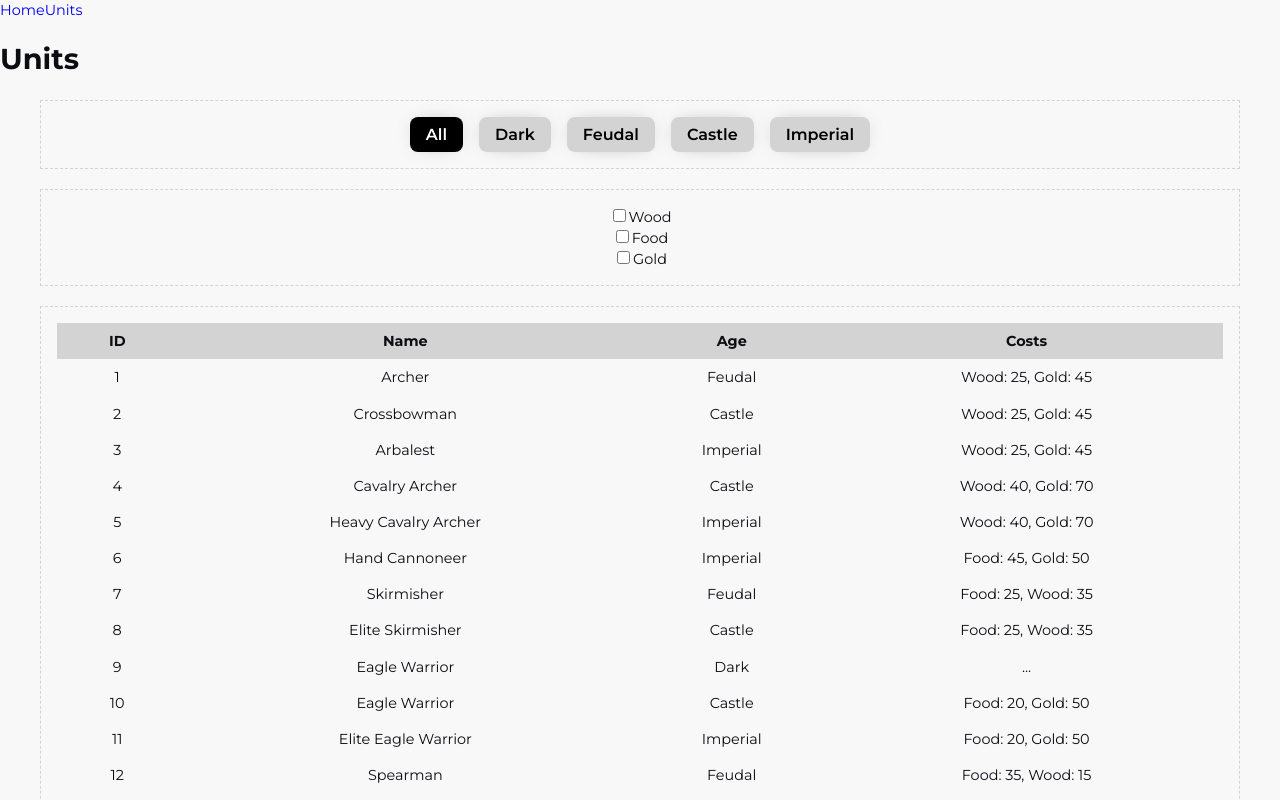
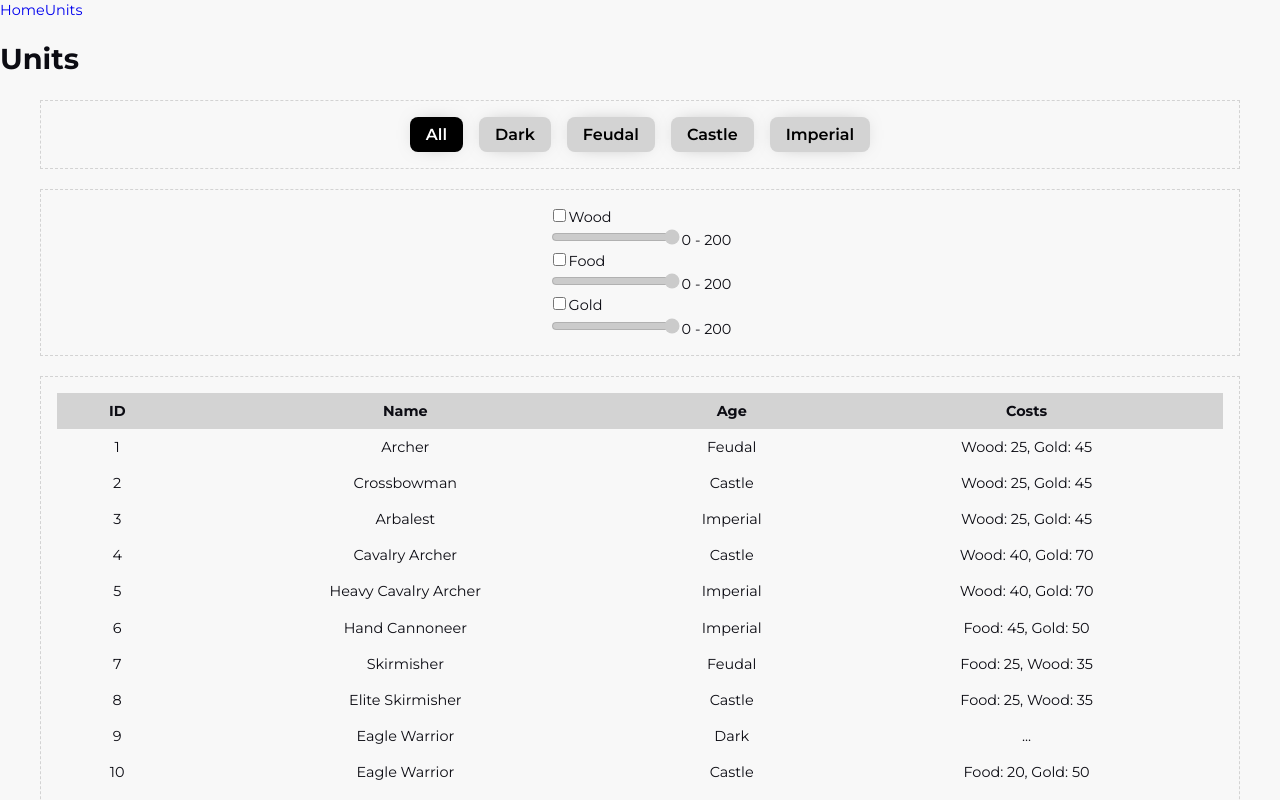
Before and after one commit to furcan/age-of-empires, a React (Create React App) app: page /units in a window 1280 px wide. Shown: the top 800 px of the page. Built offline with nearby package versions, Linux system fonts and the light colour scheme.

Commit message:
Filter Range Slider Beta

```diff
--- a/src/pages/units/Units.js
+++ b/src/pages/units/Units.js
@@ -35,9 +35,12 @@ function Units() {
 
   // filter => costs: begin
   const [filterCost, setFilterCost] = useState({
-    Wood: false,
-    Food: false,
-    Gold: false,
+    useWood: false,
+    rangeWood: 200,
+    useFood: false,
+    rangeFood: 200,
+    useGold: false,
+    rangeGold: 200,
   });
   // filter => costs: end
 
@@ -110,6 +113,60 @@ function Units() {
   }, [filterAge, filterCost]);
   // update data by state: end
 
+  // range wood: begin
+  const [rangeWood, setRangeWood] = useState(200);
+  const [mouseStateWood, setMouseStateWood] = useState(null);
+
+  const rangeWoodHandler = (event) => {
+    setRangeWood(Math.round(event.target.value));
+  };
+
+  useEffect(() => {
+    if (mouseStateWood === 'up') {
+      setFilterCost((prevState) => ({
+        ...prevState,
+        rangeWood: rangeWood,
+      }));
+    }
+  }, [mouseStateWood]);
+  // range wood: end
+
+  // range food: begin
+  const [rangeFood, setRangeFood] = useState(200);
+  const [mouseStateFood, setMouseStateFood] = useState(null);
+
+  const rangeFoodHandler = (event) => {
+    setRangeFood(Math.round(event.target.value));
+  };
+
+  useEffect(() => {
+    if (mouseStateFood === 'up') {
+      setFilterCost((prevState) => ({
+        ...prevState,
+        rangeFood: rangeFood,
+      }));
+    }
+  }, [mouseStateFood]);
+  // range food: end
+
+  // range gold: begin
+  const [rangeGold, setRangeGold] = useState(200);
+  const [mouseStateGold, setMouseStateGold] = useState(null);
+
+  const rangeGoldHandler = (event) => {
+    setRangeGold(Math.round(event.target.value));
+  };
+
+  useEffect(() => {
+    if (mouseStateGold === 'up') {
+      setFilterCost((prevState) => ({
+        ...prevState,
+        rangeGold: rangeGold,
+      }));
+    }
+  }, [mouseStateGold]);
+  // range gold: end
+
   return (
     <div>
       <h1>Units</h1>
@@ -123,18 +180,33 @@ function Units() {
 
       <div className="units-filters">
         <div>
-          <input id="Wood" name="Wood" type="checkbox" onChange={(event) => filterCostsHandler(event)} />
+          <input type="checkbox" id="Wood" name="useWood" onChange={(event) => filterCostsHandler(event)} />
           <label htmlFor="Wood">Wood</label>
+
+          <div>
+            <input type="range" id="WoodRange" min="0" max="200" step="1" value={rangeWood} onChange={(event) => rangeWoodHandler(event)} onMouseDown={() => setMouseStateWood('down')} onMouseUp={() => setMouseStateWood('up')} disabled={!filterCost.useWood} />
+            <label htmlFor="WoodRange">{`0 - ${rangeWood}`}</label>
+          </div>
         </div>
 
         <div>
-          <input id="Food" name="Food" type="checkbox" onChange={(event) => filterCostsHandler(event)} />
+          <input type="checkbox" id="Food" name="useFood" onChange={(event) => filterCostsHandler(event)} />
           <label htmlFor="Food">Food</label>
+
+          <div>
+            <input type="range" id="FoodRange" min="0" max="200" step="1" value={rangeFood} onChange={(event) => rangeFoodHandler(event)} onMouseDown={() => setMouseStateFood('down')} onMouseUp={() => setMouseStateFood('up')} disabled={!filterCost.useFood} />
+            <label htmlFor="FoodRange">{`0 - ${rangeFood}`}</label>
+          </div>
         </div>
 
         <div>
-          <input id="Gold" name="Gold" type="checkbox" onChange={(event) => filterCostsHandler(event)} />
+          <input type="checkbox" id="Gold" name="useGold" onChange={(event) => filterCostsHandler(event)} />
           <label htmlFor="Gold">Gold</label>
+
+          <div>
+            <input type="range" id="GoldRange" min="0" max="200" step="1" value={rangeGold} onChange={(event) => rangeGoldHandler(event)} onMouseDown={() => setMouseStateGold('down')} onMouseUp={() => setMouseStateGold('up')} disabled={!filterCost.useGold} />
+            <label htmlFor="GoldRange">{`0 - ${rangeGold}`}</label>
+          </div>
         </div>
       </div>
 
--- a/src/redux/actions/unitsActions.js
+++ b/src/redux/actions/unitsActions.js
@@ -48,19 +48,19 @@ export function filterUnits(age, costs) {
       console.log(age, costs);
 
       if (age !== 'All') {
-        data = data.filter(x => x.age.toLocaleLowerCase('en') === age.toLocaleLowerCase('en'));
+        data = data.filter(x => x.age !== null && x.age.toLocaleLowerCase('en') === age.toLocaleLowerCase('en'));
       }
 
-      if (costs.Food) {
-        data = data.filter(x => x.cost !== null && Object.prototype.hasOwnProperty.call(x.cost, 'Food') && x.cost.Food > 10);
+      if (costs.useWood) {
+        data = data.filter(x => x.cost !== null && Object.prototype.hasOwnProperty.call(x.cost, 'Wood') && x.cost.Wood <= costs.rangeWood);
       }
 
-      if (costs.Gold) {
-        data = data.filter(x => x.cost !== null && Object.prototype.hasOwnProperty.call(x.cost, 'Gold'));
+      if (costs.useFood) {
+        data = data.filter(x => x.cost !== null && Object.prototype.hasOwnProperty.call(x.cost, 'Food') && x.cost.Food <= costs.rangeFood);
       }
 
-      if (costs.Wood) {
-        data = data.filter(x => x.cost !== null && Object.prototype.hasOwnProperty.call(x.cost, 'Wood'));
+      if (costs.useGold) {
+        data = data.filter(x => x.cost !== null && Object.prototype.hasOwnProperty.call(x.cost, 'Gold') && x.cost.Gold <= costs.rangeGold);
       }
 
       console.log(data);
```
